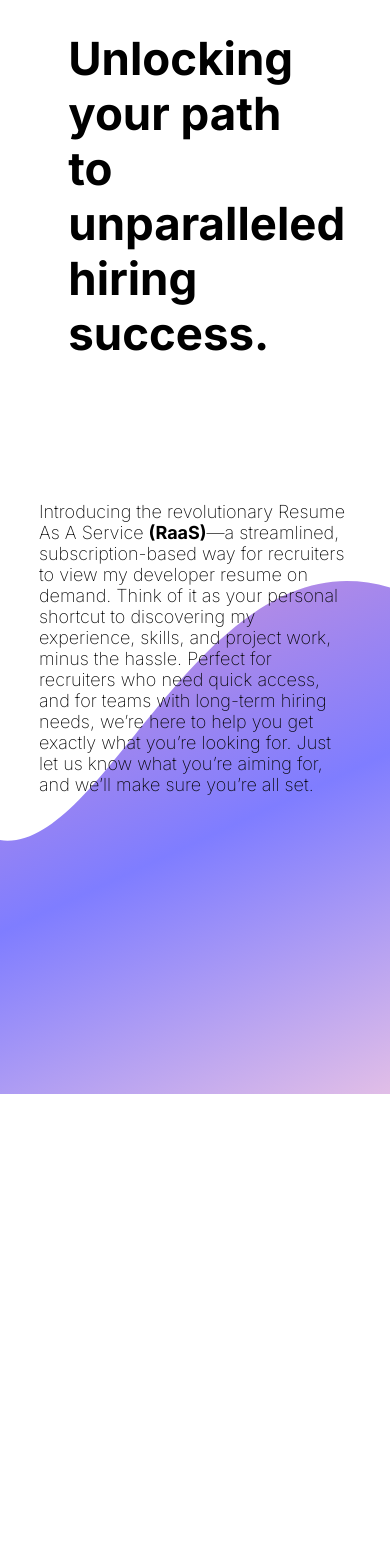
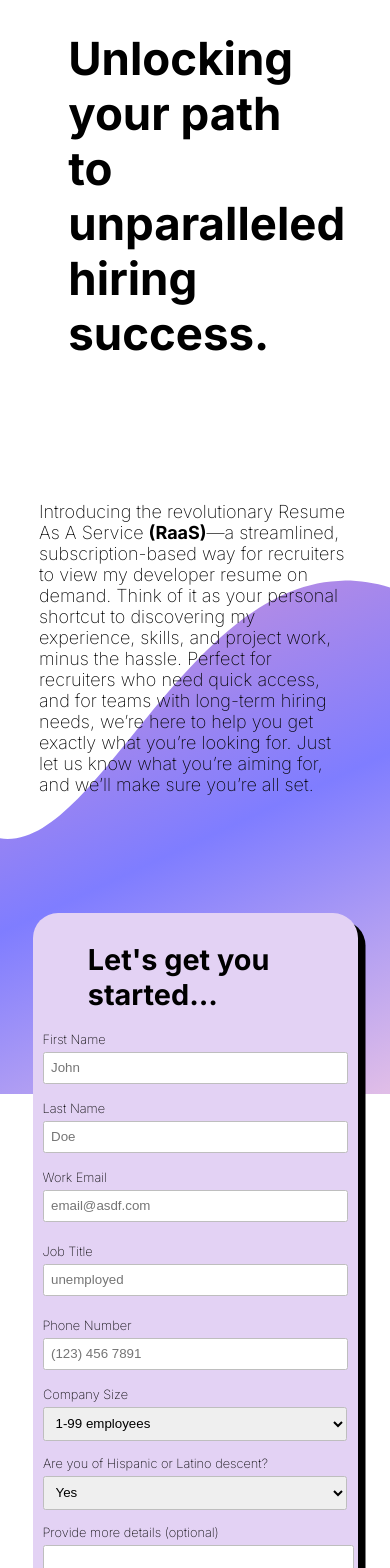
Before and after one commit to landaverdend/portfolio-site, a React (Vite) app: page / in a window 390 px wide. Shown: the top 1568 px of the page. Before the commit the page ends 844 px from the top, so only its background shows below. Built offline with nearby package versions, Linux system fonts and the light colour scheme.

Commit message:
making the code better by adding athing to just add physics items with less boilerplate...

```diff
--- a/src/views/SurveyView/SurveyView.tsx
+++ b/src/views/SurveyView/SurveyView.tsx
@@ -4,7 +4,7 @@ import TypewriterText from '@/components/common/typewriterText/TypeWriterText';
 import { useEffect, useRef, useState } from 'react';
 import usePhysicsHook from './physicsHook.tsx';
 import { Body, Composite } from 'matter-js';
-import { getRandomChanceIn } from '@/util/random';
+import { getRandomChanceIn, randomNumber } from '@/util/random';
 import FormContainer from './formContainer/FormContainer.tsx';
 
 const dumbSlogans: string[] = [
@@ -35,7 +35,7 @@ export type Inputs = {
   marketingMaterials: boolean;
 };
 function SurveyView() {
-  const { ref, engine, domMap, createPhysicsBodyFromDOM } = usePhysicsHook();
+  const { ref, domMap, addPhysicsElement } = usePhysicsHook();
 
   const isPhysicsSequenceStarted = useRef<boolean>(false);
 
@@ -59,22 +59,49 @@ function SurveyView() {
     function applyExplosionToInputs() {
       if (!explosionTriggered) return;
 
-      const elements = document.getElementsByClassName('physics');
+      const elements = document.querySelectorAll<HTMLElement>('.physics');
 
       let i = 0;
       for (let el of elements) {
         if (!domMap.current.get(el.id)?.isActive) {
-          const bodyToAdd = createPhysicsBodyFromDOM(el as HTMLElement, { isStatic: false, plugin: { domId: el.id } });
+          const bodyToAdd = addPhysicsElement(el);
 
-          // For an 'explosion' effect.
+          // Add an 'explosion' effect.
           const force = i % 2 == 0 ? 0.7 : -0.7;
           Body.applyForce(bodyToAdd, bodyToAdd.position, { x: force, y: force });
-          Composite.add(engine.current.world, bodyToAdd);
-          domMap.current.set(el.id, { isActive: true, x: bodyToAdd.position.x, y: bodyToAdd.position.y, angle: bodyToAdd.angle });
           i++;
         }
       }
+
+      // add a 'rain' effect to the inputs that triggers every second....
+      // const rainInputInterval = setInterval(() => {
+      //   const inputToAdd = document.createElement('input');
+
+      //   inputToAdd.type = 'text';
+      //   inputToAdd.placeholder = 'Enter text';
+      //   inputToAdd.id = `generated-input${i}`;
+
+      //   const x = randomNumber(0, document.body.scrollWidth);
+      //   inputToAdd.style.position = 'absolute';
+      //   inputToAdd.style.top = `0px`;
+      //   inputToAdd.style.left = `${x}px`;
+      //   inputToAdd.className = 'physics';
+
+      //   const physicsBody = createPhysicsBodyFromDOM(inputToAdd, { isStatic: false, plugin: { domId: inputToAdd.id } });
+      //   console.log(physicsBody);
+      //   Composite.add(engine.current.world, physicsBody);
+      //   ref.current?.appendChild(inputToAdd);
+
+      //   i++;
+      //   domMap.current.set(inputToAdd.id, { isActive: true, x: x, y: 0, angle: physicsBody.angle });
+      //   console.log(domMap.current);
+      // }, 3000);
+
+      // return () => {
+      //   clearInterval(rainInputInterval);
+      // };
     },
+
     [explosionTriggered]
   );
 
@@ -82,13 +109,7 @@ function SurveyView() {
     if (!isPhysicsSequenceStarted.current && getRandomChanceIn(20)) {
       const el = document.getElementById(id);
 
-      const bodyToAdd = createPhysicsBodyFromDOM(el as HTMLElement, { isStatic: false, plugin: { domId: id } });
-
-      Composite.add(engine.current.world, bodyToAdd);
-
-      if (el) {
-        domMap.current.set(id, { isActive: true, x: el.offsetLeft, y: el.offsetHeight, angle: bodyToAdd.angle });
-      }
+      if (el) addPhysicsElement(el);
 
       // Trigger the explosion on all other dom elements after two seconds.
       setTimeout(() => {
--- a/src/views/SurveyView/formContainer/form-container.css
+++ b/src/views/SurveyView/formContainer/form-container.css
@@ -8,6 +8,12 @@
     opacity: 1;
     transform: translateX(0);
   }
+}
+
+input,
+select,
+button {
+  z-index: 10;
 }
 
 .form-container {
@@ -81,8 +87,8 @@
 
     .optional-text-field {
       grid-column: span 2;
-      position: relative;
       width: 100%;
+      z-index: 0;
 
       textarea {
         /* position: absolute; */
@@ -130,6 +136,7 @@
         background-color: rgb(78 59 125);
       }
 
+      .give-up-button:hover,
       .submit-button:hover {
         opacity: 0.8;
         cursor: pointer;
--- a/src/views/SurveyView/physicsHook.tsx
+++ b/src/views/SurveyView/physicsHook.tsx
@@ -37,7 +37,6 @@ function usePhysicsHook(shouldRender = false) {
 
     for (const el of elements) {
       const { x, y } = el.getBoundingClientRect();
-      console.log(el.id);
       domMap.current.set(el.id, { isActive: false, x: x, y: y, angle: 0 });
     }
   }, []);
@@ -137,10 +136,7 @@ function usePhysicsHook(shouldRender = false) {
 
   // UTIL FUNCTIONS
   function createPhysicsBodyFromDOM(el: HTMLElement, options = {}) {
-    const { width, height } = el.getBoundingClientRect();
-
-    const x = el.offsetLeft;
-    const y = el.offsetTop;
+    const { x, y, width, height } = el.getBoundingClientRect();
 
     // Calculate Matter.js coordinates (centered origin)
     const centerX = x + width / 2;
@@ -154,7 +150,18 @@ function usePhysicsHook(shouldRender = false) {
     return toRet;
   }
 
-  return { ref, engine, runner, domMap, createPhysicsBodyFromDOM };
+  function addPhysicsElement(el: HTMLElement) {
+    // Make the body from the given element.
+    const bodyToAdd = createPhysicsBodyFromDOM(el as HTMLElement, { isStatic: false, plugin: { domId: el.id } });
+    Composite.add(engine.current.world, bodyToAdd);
+
+    // Save the id to the translation map.
+    domMap.current.set(el.id, { isActive: true, x: bodyToAdd.position.x, y: bodyToAdd.position.y, angle: bodyToAdd.angle });
+
+    return bodyToAdd;
+  }
+
+  return { ref, engine, runner, domMap, addPhysicsElement };
 }
 
 export default usePhysicsHook;
--- a/src/views/SurveyView/physicsInput.tsx
+++ b/src/views/SurveyView/physicsInput.tsx
@@ -33,7 +33,6 @@ export function InputWithPhysics({
   registerOptions,
   onClick,
 }: IWProps) {
-  console.log(id, isPhysicsEnabled);
   return (
     <label>
       {labelText}
--- a/src/views/SurveyView/survey-view.css
+++ b/src/views/SurveyView/survey-view.css
@@ -6,7 +6,7 @@
   width: 100vw;
   height: 100vh;
 
-  overflow: hidden; /* The background canvas causes overflow... */
+  /* overflow: hidden; The background canvas causes overflow... */
 }
 
 .survey-view-container {
@@ -39,7 +39,7 @@
 /* Phone Screens */
 @media (max-width: 576px) {
   .physics-container {
-    overflow: scroll;
+    /* overflow: scroll; */
   }
 
   .survey-view-container {
```
